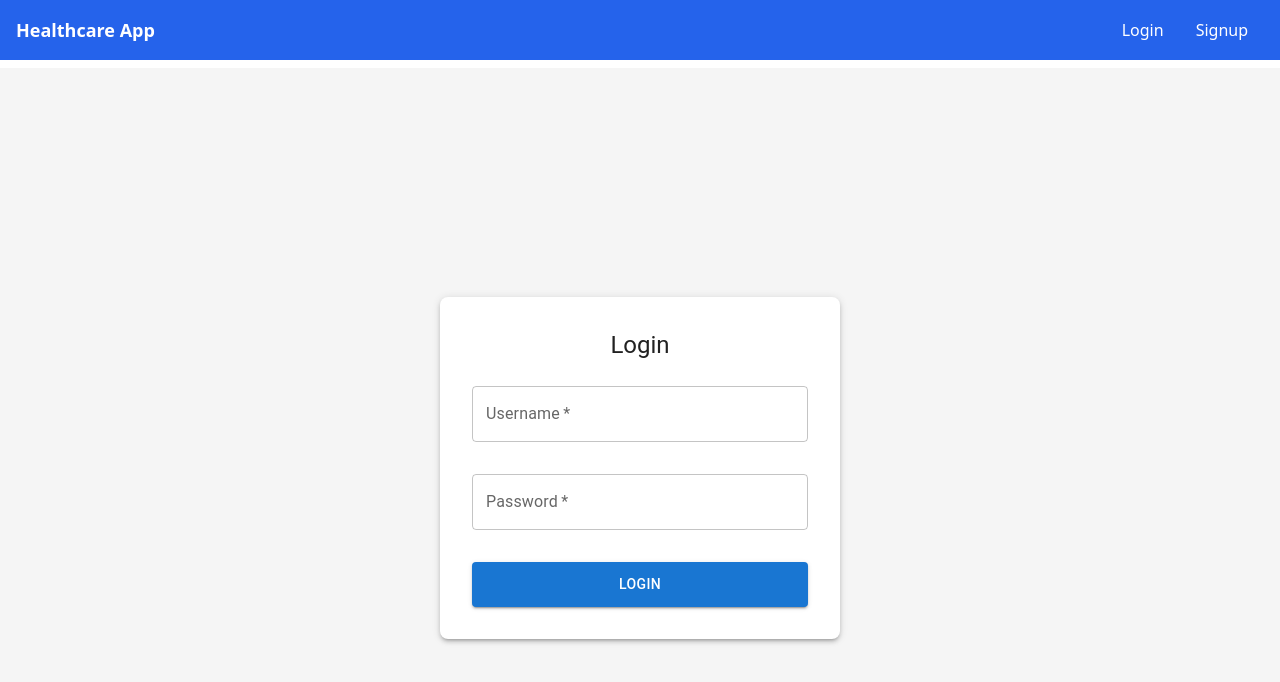
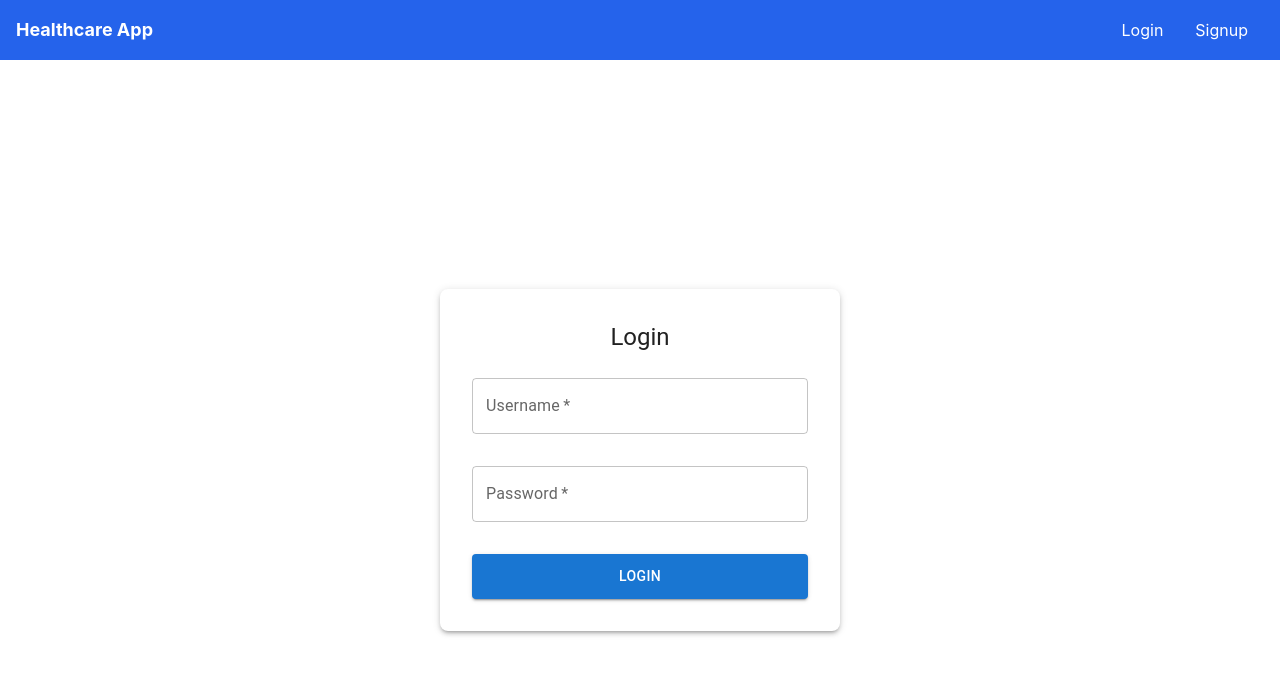
Before and after one commit to itsRkator/patient-health-monitoring-system, a React (Create React App) app in the folder frontend/: page /#/login in a window 1280 px wide. Shown: the top 682 px of the page. Built offline with nearby package versions, Linux system fonts and the light colour scheme; no server answers.

Commit message:
Centering the UI

```diff
--- a/frontend/src/App.js
+++ b/frontend/src/App.js
@@ -20,7 +20,7 @@
   return (
     <Router>
       <Navbar />
-      <div className="container mt-2">
+      <div className="container m-auto">
         <Routes>
           <Route
             path="/"
--- a/frontend/src/components/AUth/Login.js
+++ b/frontend/src/components/AUth/Login.js
@@ -69,7 +69,6 @@
         justifyContent: "center",
         alignItems: "center",
         height: "100vh",
-        backgroundColor: "#f5f5f5",
       }}
     >
       <Paper
--- a/frontend/src/index.css
+++ b/frontend/src/index.css
@@ -3,5 +3,15 @@
 @tailwind utilities;
 
 body {
-  margin: auto;
+  margin: 0;
+  font-family: -apple-system, BlinkMacSystemFont, 'Segoe UI', 'Roboto', 'Oxygen',
+    'Ubuntu', 'Cantarell', 'Fira Sans', 'Droid Sans', 'Helvetica Neue',
+    sans-serif;
+  -webkit-font-smoothing: antialiased;
+  -moz-osx-font-smoothing: grayscale;
 }
+
+code {
+  font-family: source-code-pro, Menlo, Monaco, Consolas, 'Courier New',
+    monospace;
+}
```
